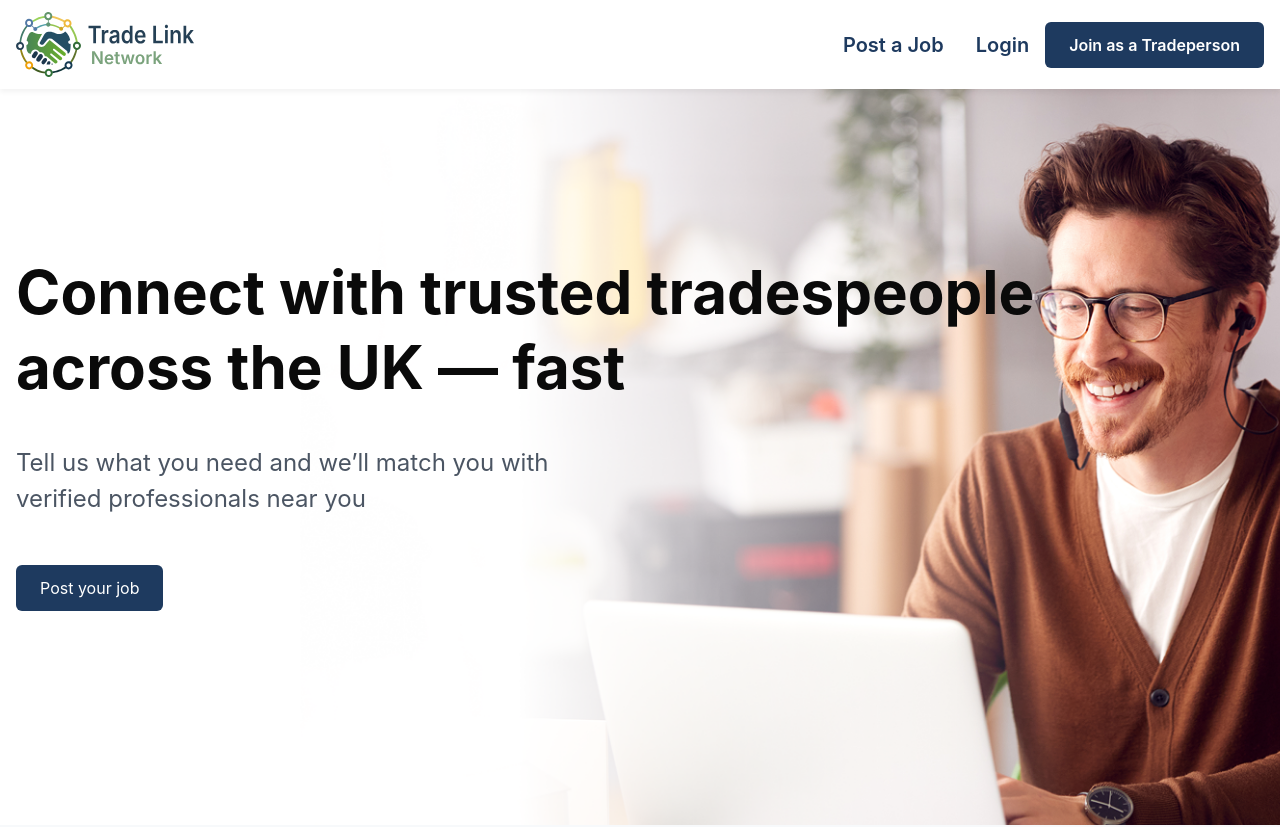
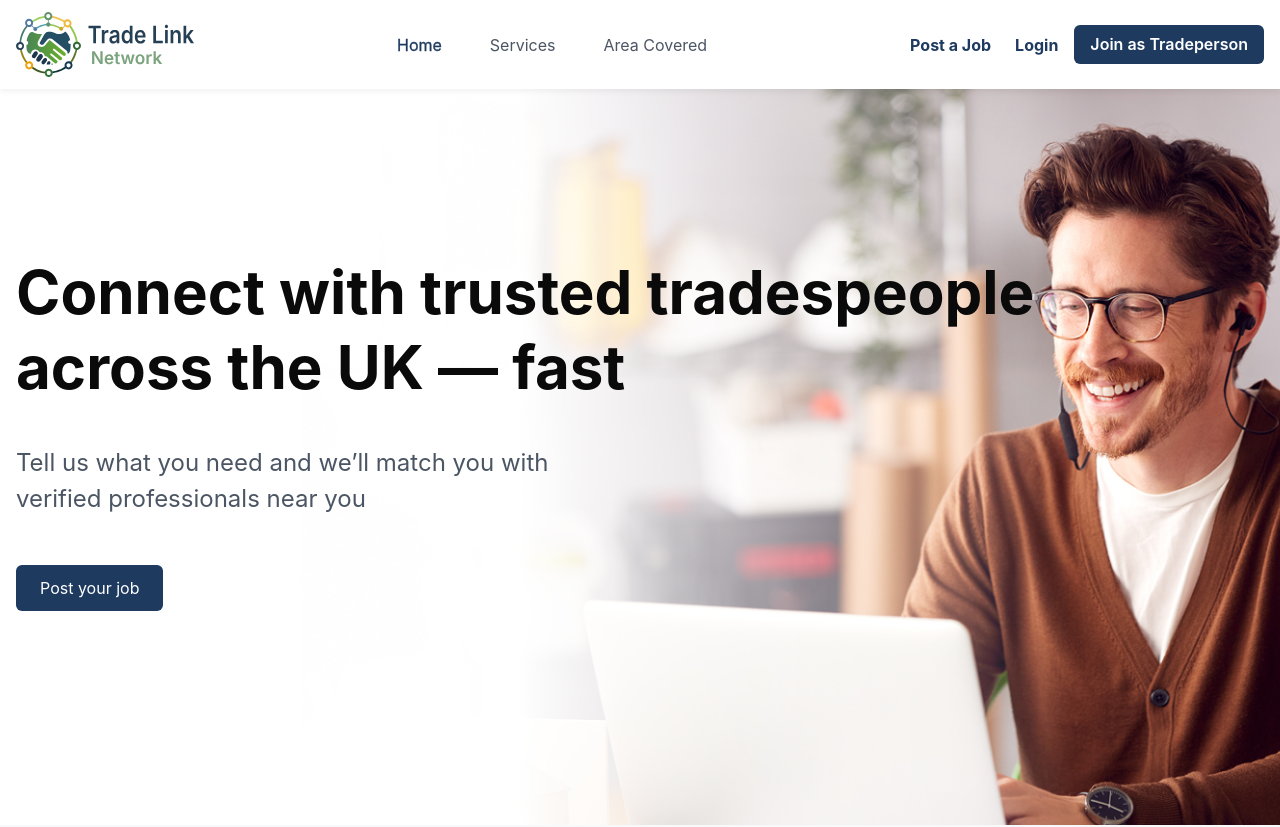
Before and after one commit to mijanConnect/trade-link-network-website, a Next.js app: page / in a window 1280 px wide. Shown: the top 827 px of the page. Built offline with nearby package versions, Linux system fonts and the light colour scheme.

Commit message:
Navbar changed

```diff
--- a/app/components/Navbar.tsx
+++ b/app/components/Navbar.tsx
@@ -1,7 +1,7 @@
 "use client";
 
 import Link from "next/link";
-import { useState, useEffect, useRef } from "react";
+import { useState, useEffect } from "react";
 import { usePathname, useRouter } from "next/navigation";
 import Button from "./ui/Button";
 import { LogoNav, LogoNavIcon } from "./Svg";
@@ -10,64 +10,82 @@ const navbarStyles = `
   .nav-link {
     position: relative;
     z-index: 1;
-    transition: all 0.3s ease;
+    text-decoration: none; /* remove underline */
+    transition: color 0.25s ease, -webkit-text-stroke 0.25s ease;
+    -webkit-text-stroke: 0 currentColor; /* default: no stroke */
   }
 
-  .nav-link:hover {
+  /* Hover/Active styling with subtle stroke (no layout shift) */
+  .nav-link:hover,
+  .nav-link.active {
     color: #1e3a5f;
+    -webkit-text-stroke: 0.3px currentColor;
   }
 
-  .nav-link::after {
-    position: absolute;
-    bottom: 0;
-    left: 0;
-    right: 0;
-    margin: auto;
-    width: 0%;
-    content: '';
-    color: transparent;
-    background: #1e3a5f;
-    height: 2px;
-    transition: width 0.3s ease;
+  .hamburger-icon {
+    transition: transform 0.3s ease;
   }
 
-  .nav-link:hover::after,
-  .nav-link.active::after {
-    width: 100%;
+  .mobile-menu {
+    animation: slideDown 0.5s cubic-bezier(0.25, 0.46, 0.45, 0.94) forwards;
   }
 
-  .nav-link.active {
-    color: #1e3a5f;
+  .mobile-menu.closing {
+    animation: slideUp 0.5s cubic-bezier(0.25, 0.46, 0.45, 0.94) forwards;
+  }
+
+  @keyframes slideDown {
+    from {
+      opacity: 0;
+      transform: translateY(-20px);
+      max-height: 0;
+    }
+    to {
+      opacity: 1;
+      transform: translateY(0);
+      max-height: 500px;
+    }
+  }
+
+  @keyframes slideUp {
+    from {
+      opacity: 1;
+      transform: translateY(0);
+      max-height: 500px;
+    }
+    to {
+      opacity: 0;
+      transform: translateY(-20px);
+      max-height: 0;
+    }
   }
 `;
 
 export default function NavRes() {
-  const [open, setOpen] = useState(false);
   const [isVisible, setIsVisible] = useState(true);
   const [lastScrollY, setLastScrollY] = useState(0);
-  const [langDropdownOpen, setLangDropdownOpen] = useState(false);
-  const langDropdownRef = useRef<HTMLDivElement>(null);
+  const [open, setOpen] = useState(false);
+  const [isClosing, setIsClosing] = useState(false);
   const pathname = usePathname();
   const router = useRouter();
 
-  useEffect(() => {
-    const handleClickOutside = (event: MouseEvent) => {
-      if (
-        langDropdownRef.current &&
-        !langDropdownRef.current.contains(event.target as Node)
-      ) {
-        setLangDropdownOpen(false);
+  const handleClose = () => {
+    setIsClosing(true);
+    // Close the menu immediately so the hamburger icon rotates without delay
+    setOpen(false);
+    // Keep the menu rendered to play the closing animation
+    setTimeout(() => {
+      setIsClosing(false);
+    }, 500);
+  };
+
+  const toggleMenu = () => {
+    if (open) {
+      handleClose();
+    } else {
+      setOpen(true);
     }
   };
-
-    if (langDropdownOpen) {
-      document.addEventListener("mousedown", handleClickOutside);
-    }
-
-    return () => {
-      document.removeEventListener("mousedown", handleClickOutside);
-    };
-  }, [langDropdownOpen]);
 
   const isActive = (href: string) => {
     if (href === "/" && pathname === "/") return true;
@@ -98,29 +116,69 @@ export default function NavRes() {
     <>
       <style>{navbarStyles}</style>
       <header
-        className={`sticky top-0 z-20 bg-white shadow-[0_3px_5px_rgba(0,0,0,0.05)] px-4 transition-transform duration-300 ${
+        className={`sticky top-0 z-20 w-full transition-transform duration-300 ${
           isVisible ? "translate-y-0" : "-translate-y-full"
         }`}
+        style={{
+          background: "white",
+          boxShadow: "0 3px 5px rgba(0,0,0,0.05)",
+        }}
       >
-        <div className="container mx-auto flex items-center justify-between py-3">
+        <div className="container mx-auto flex items-center justify-between py-3 gap-4 px-4">
           <div>
-            <div className="hidden md:block">
+            <div className="hidden lg:block">
               <Link href="/">
                 <LogoNav />
               </Link>
             </div>
-            <div className="md:hidden">
+            <div className="lg:hidden">
               <Link href="/">
                 <LogoNavIcon />
               </Link>
             </div>
           </div>
-          <div className="flex gap-4 align-middle justify-between">
-            <div className="hidden lg:flex justify-start items-center gap-4">
-              <div className="flex gap-8 items-center">
+
+          {/* Navigation Links - Hidden on mobile, visible on md+ */}
+          <nav className="hidden lg:flex lg:flex-1 items-center justify-center gap-12">
+            <Link
+              href="/"
+              className={`nav-link py-1 transform transition-all text-[16px] font-normal ${
+                isActive("/") ? "text-blue active" : "text-primaryTextLight"
+              }`}
+              onClick={() => setOpen(false)}
+            >
+              Home
+            </Link>
+            <Link
+              href="/car-details"
+              className={`nav-link py-1 transform transition-all text-[16px] font-normal ${
+                isActive("/car-details")
+                  ? "text-blue active"
+                  : "text-primaryTextLight"
+              }`}
+              onClick={() => setOpen(false)}
+            >
+              Services
+            </Link>
+            <Link
+              href="/area-covered"
+              className={`nav-link py-1 transform transition-all text-[16px] font-normal ${
+                isActive("/area-covered")
+                  ? "text-blue active"
+                  : "text-primaryTextLight"
+              }`}
+              onClick={() => setOpen(false)}
+            >
+              Area Covered
+            </Link>
+          </nav>
+
+          {/* Right Side Buttons - Visible on all devices */}
+          <div className="flex items-center gap-2 sm:gap-3 lg:gap-4 ml-auto">
+            <div className="hidden lg:flex items-center gap-2 lg:gap-6">
               <Link
                 href="/login"
-                  className={`nav-link text-[20px] font-semibold text-primary ${
+                className={`nav-link text-[14px] sm:text-[16px] font-bold text-primary transition-all ${
                   isActive("/post-job") ? "active" : ""
                 }`}
                 onClick={() => setOpen(false)}
@@ -129,7 +187,7 @@ export default function NavRes() {
               </Link>
               <Link
                 href="/login"
-                  className={`nav-link text-[20px] font-semibold text-primary ${
+                className={`nav-link text-[14px] sm:text-[16px] font-bold text-primary transition-all ${
                   isActive("/login") ? "active" : ""
                 }`}
                 onClick={() => setOpen(false)}
@@ -137,29 +195,34 @@ export default function NavRes() {
                 Login
               </Link>
             </div>
+
             <Button
               onClick={() => router.push("/trade-person/leads")}
               variant="primary"
-                size="md"
-                className="font-semibold"
+              size="sm"
+              className="font-semibold whitespace-nowrap text-[12px] sm:text-[14px] lg:text-[16px] px-2 sm:px-3 lg:px-4"
             >
-                Join as a Tradeperson
+              Join as Tradeperson
             </Button>
-            </div>
+
+            {/* Mobile Hamburger Toggler */}
             <button
               type="button"
-              className="inline-flex items-center justify-center rounded-md text-primary hover:bg-black/5 focus:outline-none focus:ring-2 focus:ring-[--color-primary] lg:hidden"
+              className="lg:hidden inline-flex items-center justify-center rounded-md text-primary hover:bg-blue-200 transition-colors p-2"
               aria-label="Toggle navigation"
-              onClick={() => setOpen((v) => !v)}
+              onClick={toggleMenu}
             >
-              <span className="sr-only">Toggle navigation</span>
               <svg
-                className="h-8 w-8"
+                className="h-6 w-6 hamburger-icon"
                 xmlns="http://www.w3.org/2000/svg"
                 fill="none"
                 viewBox="0 0 24 24"
                 stroke="currentColor"
-                strokeWidth="1.5"
+                strokeWidth="2"
+                style={{
+                  transform: open ? "rotate(90deg)" : "rotate(0deg)",
+                  transition: "transform 0.2s ease",
+                }}
               >
                 {open ? (
                   <path
@@ -171,7 +234,7 @@ export default function NavRes() {
                   <path
                     strokeLinecap="round"
                     strokeLinejoin="round"
-                    d="M3.75 7.5h16.5M3.75 12h16.5M3.75 16.5h16.5"
+                    d="M3.75 6.75h16.5M3.75 12h16.5M3.75 17.25h16.5"
                   />
                 )}
               </svg>
@@ -179,69 +242,73 @@ export default function NavRes() {
           </div>
         </div>
 
-        {/* Mobile Menu Drawer */}
-        {open && (
+        {/* Mobile Menu */}
+        {(open || isClosing) && (
           <>
+            {/* Backdrop */}
             <div
-              className="lg:hidden fixed inset-0 bg-white bg-opacity-50 z-40"
-              onClick={() => setOpen(false)}
+              className={`lg:hidden fixed inset-0 bg-black z-30 transition-opacity duration-500 ${
+                isClosing ? "opacity-0" : "opacity-0"
+              }`}
+              onClick={handleClose}
+              style={{
+                pointerEvents: isClosing ? "none" : "auto",
+              }}
             />
+
+            {/* Menu */}
             <div
-              className={`lg:hidden fixed top-0 right-0 h-full w-[280px] bg-white shadow-lg z-50 transform transition-transform duration-300 ${
-                open ? "translate-x-0" : "translate-x-full"
+              className={`lg:hidden fixed top-[88px] left-0 right-0 bg-white z-40 max-h-[calc(100vh-88px)] overflow-y-auto ${isClosing ? "mobile-menu closing" : "mobile-menu"}`}
+            >
+              <nav className="container mx-auto px-4 py-2 flex flex-col text-center">
+                <Link
+                  href="/"
+                  className={`nav-link py-4 text-[16px] font-normal transition-all border-b ${
+                    isActive("/") ? "text-blue active" : "text-primaryTextLight"
                   }`}
+                  onClick={handleClose}
                 >
-              <div className="flex flex-col p-6 gap-6 bg-white">
-                <div className="flex justify-end">
-                  <button
-                    onClick={() => setOpen(false)}
-                    className="text-primary hover:bg-gray-100 rounded-md p-2"
+                  Home
+                </Link>
+                <Link
+                  href="/car-details"
+                  className={`nav-link py-4 text-[16px] font-normal transition-all border-b ${
+                    isActive("/car-details")
+                      ? "text-blue active"
+                      : "text-primaryTextLight"
+                  }`}
+                  onClick={handleClose}
                 >
-                    <svg
-                      className="h-6 w-6"
-                      xmlns="http://www.w3.org/2000/svg"
-                      fill="none"
-                      viewBox="0 0 24 24"
-                      stroke="currentColor"
-                      strokeWidth="2"
+                  Services
+                </Link>
+                <Link
+                  href="/area-covered"
+                  className={`nav-link py-4 text-[16px] font-normal transition-all ${
+                    isActive("/area-covered")
+                      ? "text-blue active"
+                      : "text-primaryTextLight"
+                  }`}
+                  onClick={handleClose}
                 >
-                      <path
-                        strokeLinecap="round"
-                        strokeLinejoin="round"
-                        d="M6 18L18 6M6 6l12 12"
-                      />
-                    </svg>
-                  </button>
-                </div>
+                  Area Covered
+                </Link>
+              </nav>
 
-                <div className="flex flex-col gap-6 text-end">
+              <div className="flex items-center gap-2 lg:gap-6">
                 <Link
                   href="/login"
-                    className={`text-[18px] font-semibold text-primary hover:underline ${
-                      isActive("/post-job") ? "underline" : ""
-                    }`}
+                  className="bg-primary p-2 text-white font-semibold text-center flex-1"
                   onClick={() => setOpen(false)}
                 >
                   Post a Job
                 </Link>
                 <Link
                   href="/login"
-                    className={`text-[18px] font-semibold text-primary hover:underline ${
-                      isActive("/login") ? "underline" : ""
-                    }`}
+                  className="bg-primary p-2 text-white font-semibold text-center flex-1"
                   onClick={() => setOpen(false)}
                 >
                   Login
                 </Link>
-                  <Button
-                    variant="primary"
-                    size="md"
-                    className="font-semibold w-full"
-                    onClick={() => setOpen(false)}
-                  >
-                    Join as a Tradeperson
-                  </Button>
-                </div>
               </div>
             </div>
           </>
--- a/app/globals.css
+++ b/app/globals.css
@@ -10,14 +10,14 @@
   --color-primaryText: #1f2933;
   --color-primaryTextLight: #4b5563;
   --color-stroke: #dbd6d6;
-  --color-tradeBg: #D9D9D9;
-  --color-cardBg: #F7F9FB;
+  --color-tradeBg: #d9d9d9;
+  --color-cardBg: #f7f9fb;
 }
 
 :root {
   --color-primary: #1e3a5f;
   --radius: 0.625rem;
-  --background: #FFFFFF;
+  --background: #ffffff;
   --foreground: oklch(0.145 0 0);
   --card: oklch(1 0 0);
   --card-foreground: oklch(0.145 0 0);
```
Also changed, not shown: app/components/trade-person/Svg.tsx (+50 -14 lines). Lines whose indentation alone changed are shown as unchanged.
